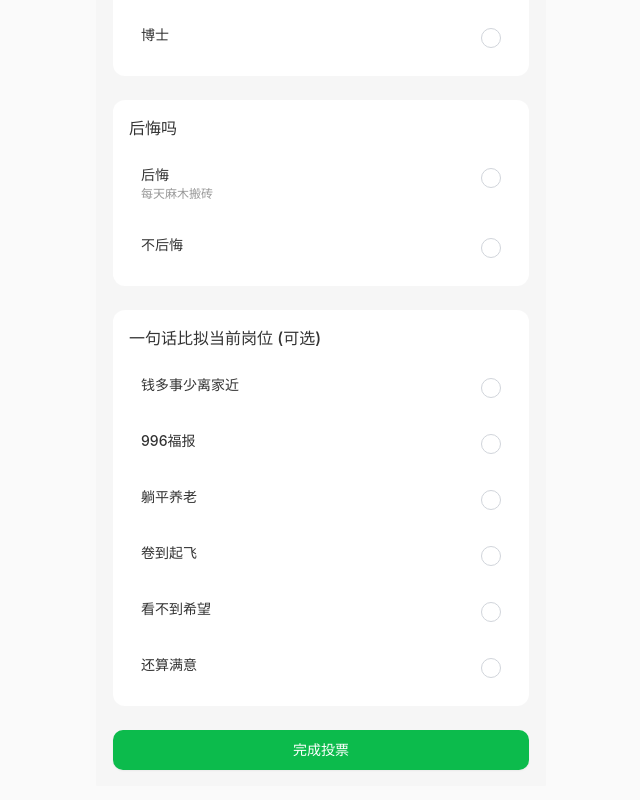
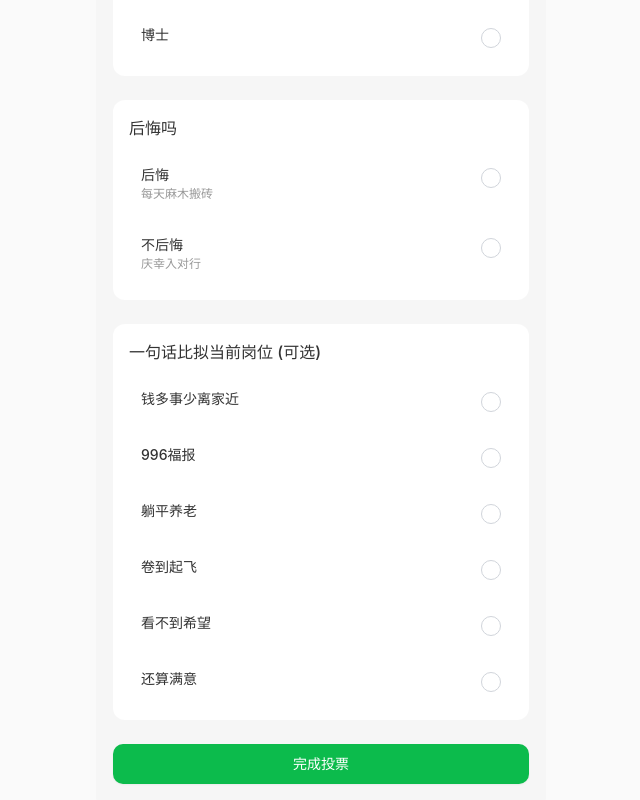
Before and after one commit to Zandazq/interview-poll-wizard, a React (Vite) app: page /vote-step-three in a window 1280 px wide. Shown: the part 2010-2810 px from the top of the page, without its empty margins (319-959 px from the left). Built offline with nearby package versions, Linux system fonts and the light colour scheme.

Commit message:
Add tip to regret section
Added the tip "庆幸入对行" to the "不后悔" option in the regret section.
- edited src/pages/VoteStepThreePage.tsx

```diff
--- a/src/pages/VoteStepThreePage.tsx
+++ b/src/pages/VoteStepThreePage.tsx
@@ -214,6 +214,9 @@ const VoteStepThreePage: React.FC = () => {
                       {option === "后悔" && (
                         <span className="text-xs text-wechat-mediumGray mt-1">每天麻木搬砖</span>
                       )}
+                      {option === "不后悔" && (
+                        <span className="text-xs text-wechat-mediumGray mt-1">庆幸入对行</span>
+                      )}
                     </div>
                     <div className={`wechat-checkbox-icon ${formData.position === option ? "wechat-checkbox-selected" : ""}`}>
                       {formData.position === option && <Check className="h-3 w-3" />}
```
